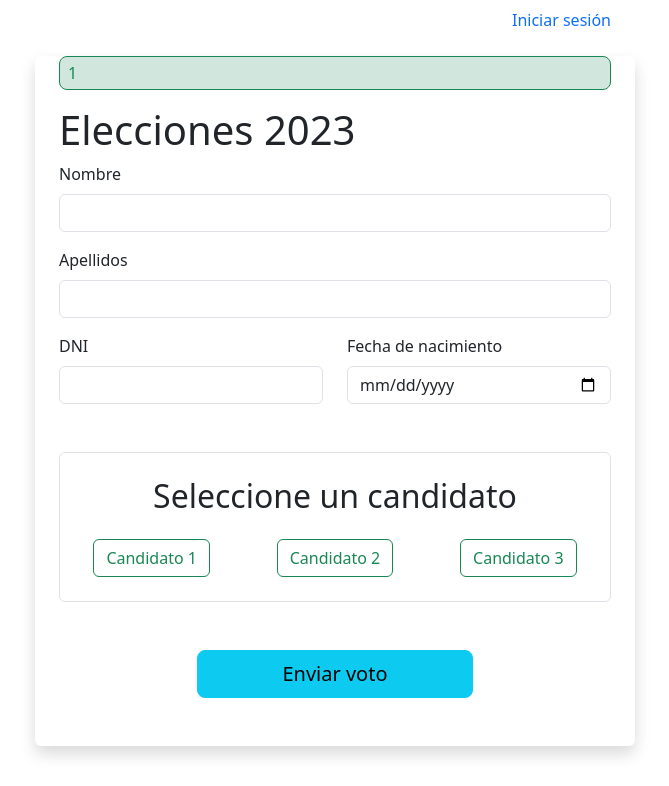
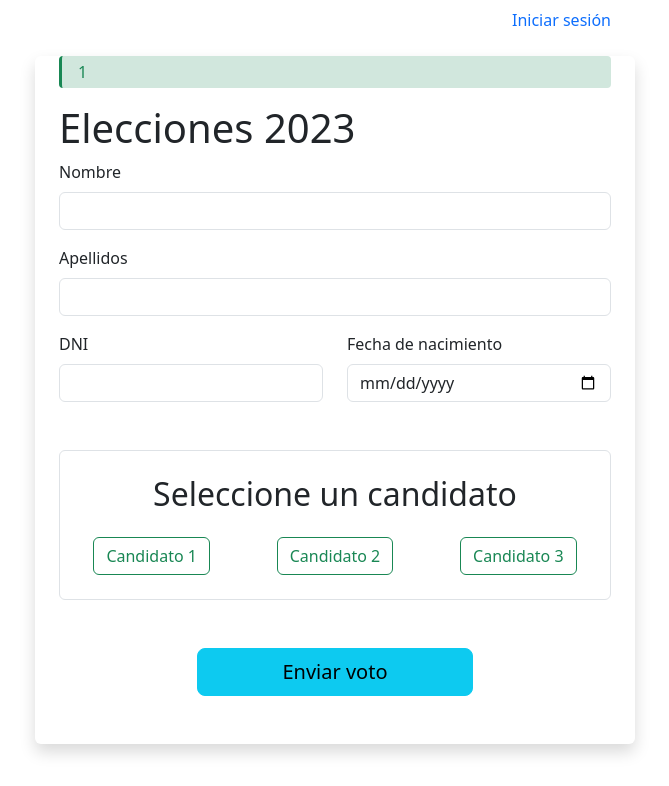
Before and after one commit to Fefeco/sistema_de_votos, a PHP site: page /index.php in a window 1280 px wide. Shown: the top 786 px of the page, without its empty margins (305-974 px from the left). Run offline with PHP 8.4, Linux system fonts and the light colour scheme; the visitor is signed in with stand-in values (Sample User, id 1).

Commit message:
Nuevos estilos en index.php

```diff
--- a/index.php
+++ b/index.php
@@ -22,9 +22,9 @@
     </header>
     <section class="container-md mt-4 px-4 shadow rounded pb-5" style="max-width: 600px;">
         <?php if( isset( $_SESSION['errors']['menor_de_edad'] ) ): ?>
-            <p class="py-1 px-2 text-danger bg-danger-subtle border border-danger rounded-3"><?=$_SESSION['errors']['menor_de_edad'] ?></p>
+            <p class="py-1 px-3 text-danger bg-danger-subtle border-3 border-start border-danger rounded-1"><?=$_SESSION['errors']['menor_de_edad']?></p>
             <?php elseif( isset( $_SESSION['mensaje_exito'] ) ): ?>
-            <p class="py-1 px-2 text-success bg-success-subtle border border-success rounded-3"><?php echo $_SESSION['mensaje_exito'] ?></p>
+            <p class="py-1 px-3 text-success bg-success-subtle border-success border-start border-3 rounded-1"><?php echo $_SESSION['mensaje_exito'] ?></p>
         <?php endif; ?>
         <h1>Elecciones 2023</h1>
         <form action="control.php" method="post">
```
